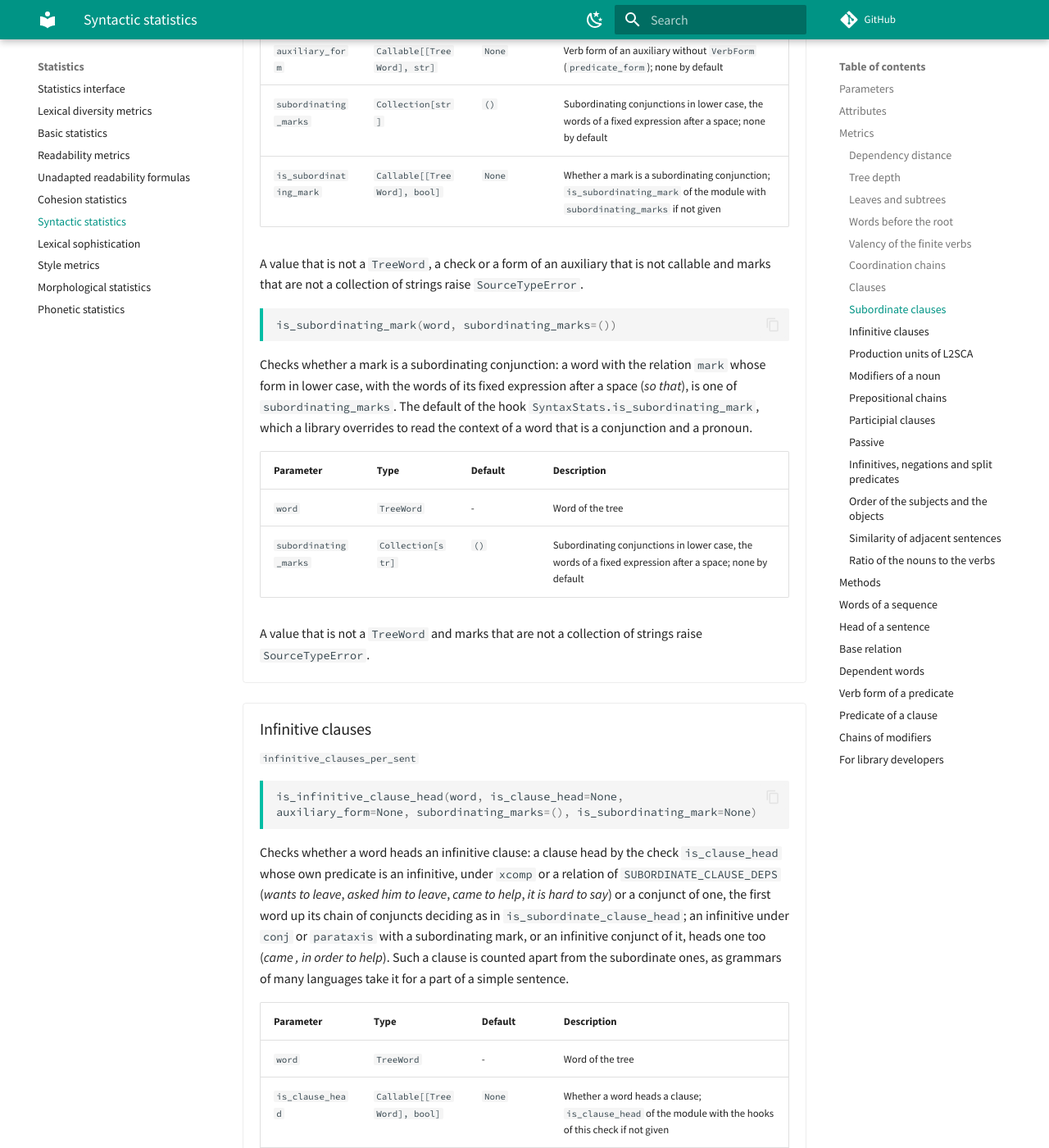
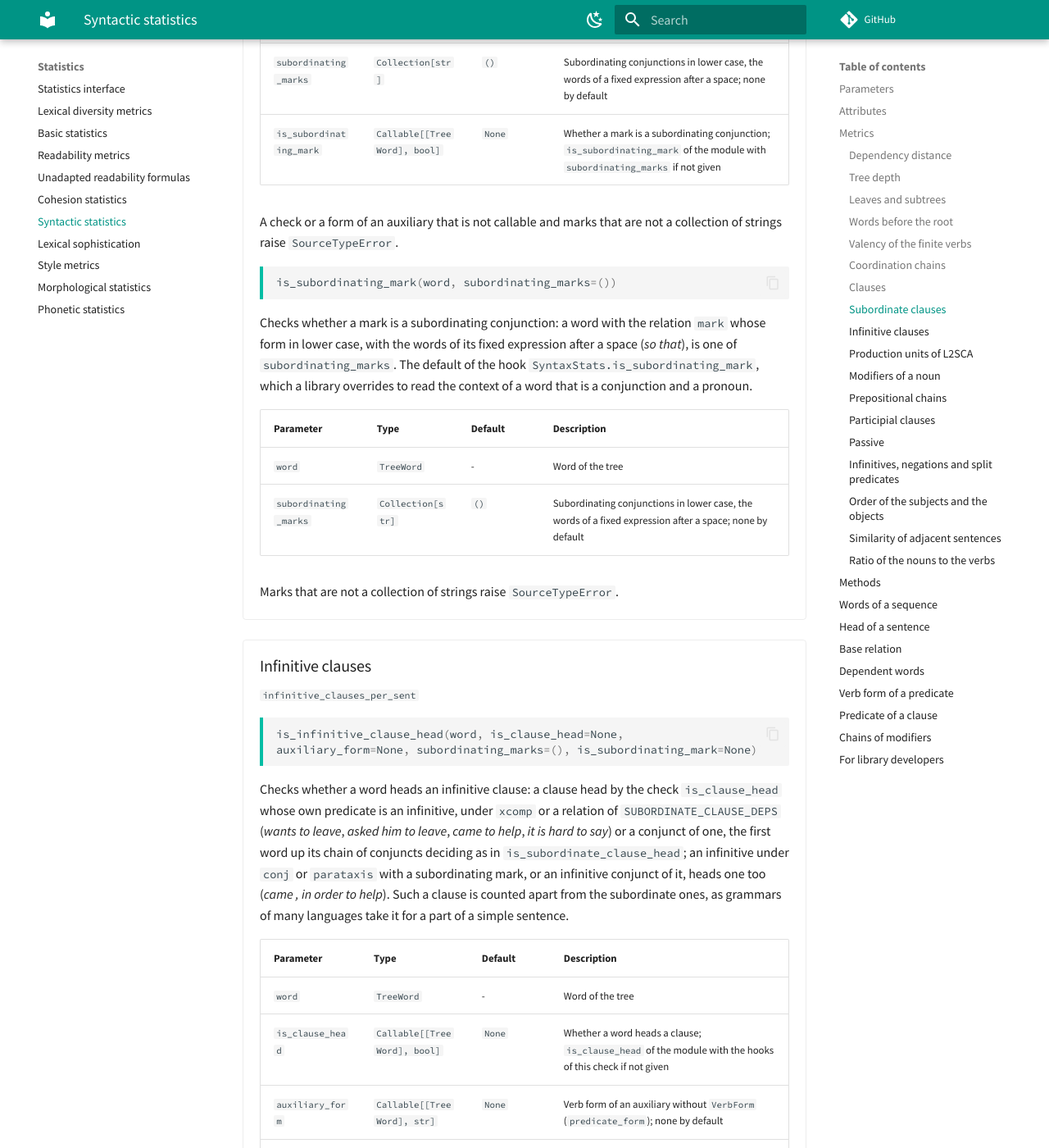
Before and after one commit to SergeyShk/anyTS, an MkDocs documentation site: the page built from docs/stats/syntax_stats.md, in a window 1280 px wide and 1400 px high, scrolled down 10030 px. Shown: the whole window at 82% size. Built offline with MkDocs 1.6.1 and Material for MkDocs 9.7.7, drawn with Linux system fonts in a browser that asks for light colours; comment, search, counter and statistics services are not loaded; some of the changed text lies outside the part shown.

Commit message:
Review of PR #136: the class of a word once, unchecked for libraries, one sentence of the check
check_tree_word imports TreeWord once instead of on every call, which made
the hooks of ruTS and esTS that call the public functions of the tree up to
87 % slower. unchecked(function) is public, so a library calls the
functions of the core without the check on the words of its own trees.
find_split_predicate_highlights keeps the check of tokens_span, since its
pairs come from the caller. The sections of the syntax page no longer
repeat the check the introduction states; the pages of the morphology of
a word and of tokens_span state it once.

Co-Authored-By: Claude Opus 5.5 <noreply@anthropic.com>

````diff
--- a/docs/stats/syntax_stats.md
+++ b/docs/stats/syntax_stats.md
@@ -296,7 +296,7 @@ Checks whether a word heads a clause: the head of the sentence or a word with `c
 | `is_infinitive_periphrasis` | `Callable[[TreeWord], bool]` | `None` | Whether an infinitive makes one predicate with its head; none by default |
 | `auxiliary_form` | `Callable[[TreeWord], str]` | `None` | Verb form of an auxiliary without `VerbForm` (`predicate_form`); none by default |
 
-A value that is not a `TreeWord` and a check of a periphrasis or a form of an auxiliary that is not callable raise `SourceTypeError`.
+A check of a periphrasis or a form of an auxiliary that is not callable raises `SourceTypeError`.
 <!-- --8<-- [end:is_clause_head] -->
 
 <!-- --8<-- [start:is_infinitive_clause] -->
@@ -313,7 +313,7 @@ Checks whether an infinitive complement heads a clause of its own: an infinitive
 | `is_clause_head` | `Callable[[TreeWord], bool]` | `None` | Whether a word heads a clause; `is_clause_head` of the module with the hooks of this check if not given |
 | `auxiliary_form` | `Callable[[TreeWord], str]` | `None` | Verb form of an auxiliary without `VerbForm` (`predicate_form`); none by default |
 
-A value that is not a `TreeWord` and a check or a form of an auxiliary that is not callable raise `SourceTypeError`.
+A check or a form of an auxiliary that is not callable raises `SourceTypeError`.
 <!-- --8<-- [end:is_infinitive_clause] -->
 
 </div>
@@ -340,7 +340,7 @@ Checks whether a word heads a subordinate clause: a clause head by the check `is
 | `subordinating_marks` | `Collection[str]` | `()` | Subordinating conjunctions in lower case, the words of a fixed expression after a space; none by default |
 | `is_subordinating_mark` | `Callable[[TreeWord], bool]` | `None` | Whether a mark is a subordinating conjunction; `is_subordinating_mark` of the module with `subordinating_marks` if not given |
 
-A value that is not a `TreeWord`, a check or a form of an auxiliary that is not callable and marks that are not a collection of strings raise `SourceTypeError`.
+A check or a form of an auxiliary that is not callable and marks that are not a collection of strings raise `SourceTypeError`.
 <!-- --8<-- [end:is_subordinate_clause_head] -->
 
 <!-- --8<-- [start:is_subordinating_mark] -->
@@ -355,7 +355,7 @@ Checks whether a mark is a subordinating conjunction: a word with the relation `
 | `word` | `TreeWord` | - | Word of the tree |
 | `subordinating_marks` | `Collection[str]` | `()` | Subordinating conjunctions in lower case, the words of a fixed expression after a space; none by default |
 
-A value that is not a `TreeWord` and marks that are not a collection of strings raise `SourceTypeError`.
+Marks that are not a collection of strings raise `SourceTypeError`.
 <!-- --8<-- [end:is_subordinating_mark] -->
 
 </div>
@@ -382,7 +382,7 @@ Checks whether a word heads an infinitive clause: a clause head by the check `is
 | `subordinating_marks` | `Collection[str]` | `()` | Subordinating conjunctions in lower case, the words of a fixed expression after a space; none by default |
 | `is_subordinating_mark` | `Callable[[TreeWord], bool]` | `None` | Whether a mark is a subordinating conjunction; `is_subordinating_mark` of the module with `subordinating_marks` if not given |
 
-A value that is not a `TreeWord`, a check or a form of an auxiliary that is not callable and marks that are not a collection of strings raise `SourceTypeError`.
+A check or a form of an auxiliary that is not callable and marks that are not a collection of strings raise `SourceTypeError`.
 <!-- --8<-- [end:is_infinitive_clause_head] -->
 
 </div>
@@ -455,8 +455,6 @@ Checks whether a word is a complement with a preposition: a word with the relati
 | Parameter | Type | Default | Description |
 | :-------- | :--- | :------ | :---------- |
 | `word` | `TreeWord` | - | Word of the tree |
-
-A value that is not a `TreeWord` raises `SourceTypeError`.
 <!-- --8<-- [end:is_prep_complement] -->
 
 </div>
@@ -491,8 +489,6 @@ Checks whether a word is a passive verb form: a verb with `Voice=Pass` or a depe
 | Parameter | Type | Default | Description |
 | :-------- | :--- | :------ | :---------- |
 | `word` | `TreeWord` | - | Word of the tree |
-
-A value that is not a `TreeWord` raises `SourceTypeError`.
 <!-- --8<-- [end:is_passive] -->
 
 <!-- --8<-- [start:has_agent] -->
@@ -665,7 +661,7 @@ The words of a sequence of words of the tree in their order: those with a letter
 is_root(word)
 ```
 
-Checks whether a word is the head of its sentence: it has no head. A value that is no `TreeWord`, such as a spaCy `Token`, raises `SourceTypeError`.
+Checks whether a word is the head of its sentence: it has no head.
 
 | Parameter | Type | Default | Description |
 | :-------- | :--- | :------ | :---------- |
@@ -738,7 +734,7 @@ The verb form of a predicate by the forms (`VerbForm`) of its auxiliaries and co
 | `word` | `TreeWord` | - | Word of the tree |
 | `auxiliary_form` | `Callable[[TreeWord], str]` | `None` | Verb form of an auxiliary without `VerbForm` |
 
-A value that is not a `TreeWord` and a hook that is not callable raise `SourceTypeError`.
+A hook that is not callable raises `SourceTypeError`.
 <!-- --8<-- [end:predicate_form] -->
 
 === "Code"
@@ -791,8 +787,6 @@ Checks whether a word can be the predicate of its clause: a verb (`VERB`, `AUX`)
 | Parameter | Type | Default | Description |
 | :-------- | :--- | :------ | :---------- |
 | `word` | `TreeWord` | - | Word of the tree |
-
-A value that is not a `TreeWord` raises `SourceTypeError`.
 <!-- --8<-- [end:is_predicate] -->
 
 ## Chains of modifiers { #calc_modifier_chains }
````
Also changed, not shown: docs/utils/checks.md (+14 -0 lines), docs/utils/spacy.md (+1 -1 lines), docs/visualizers/highlight.md (+1 -1 lines), 4 other files.
